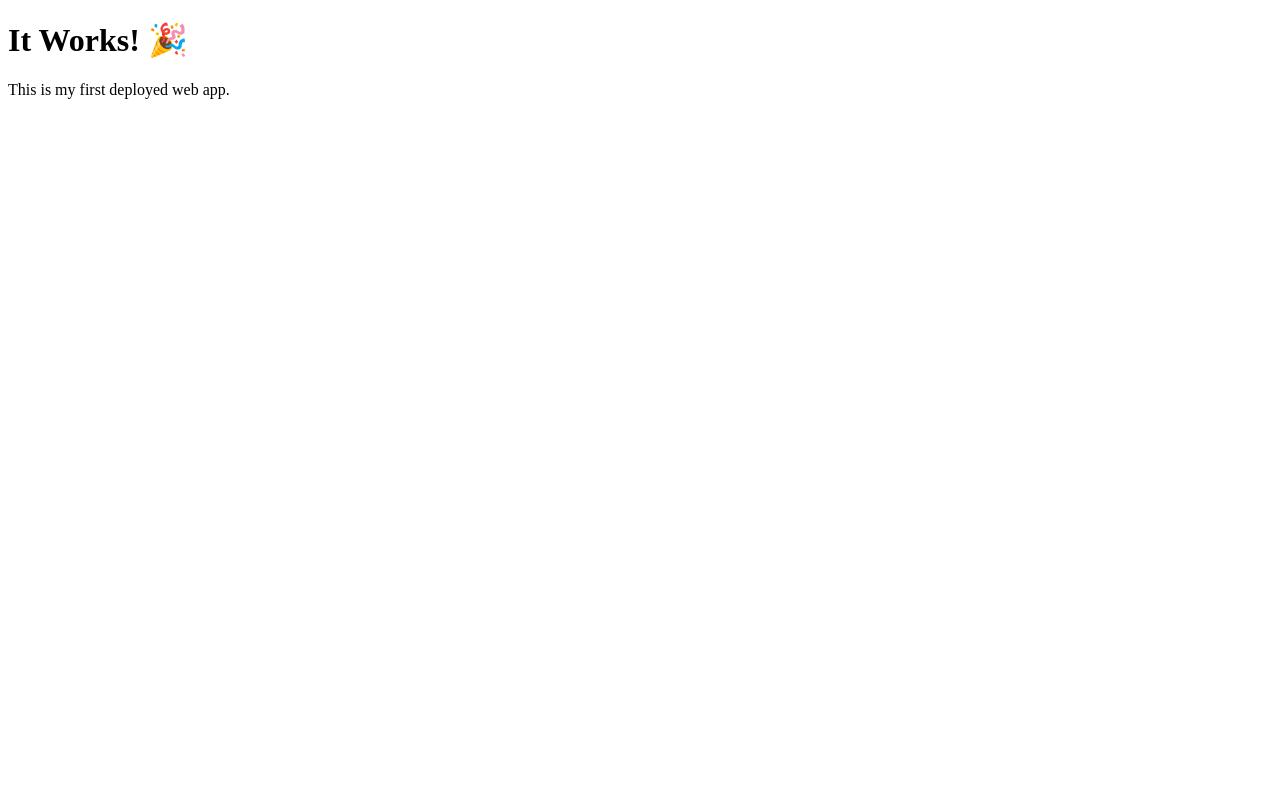
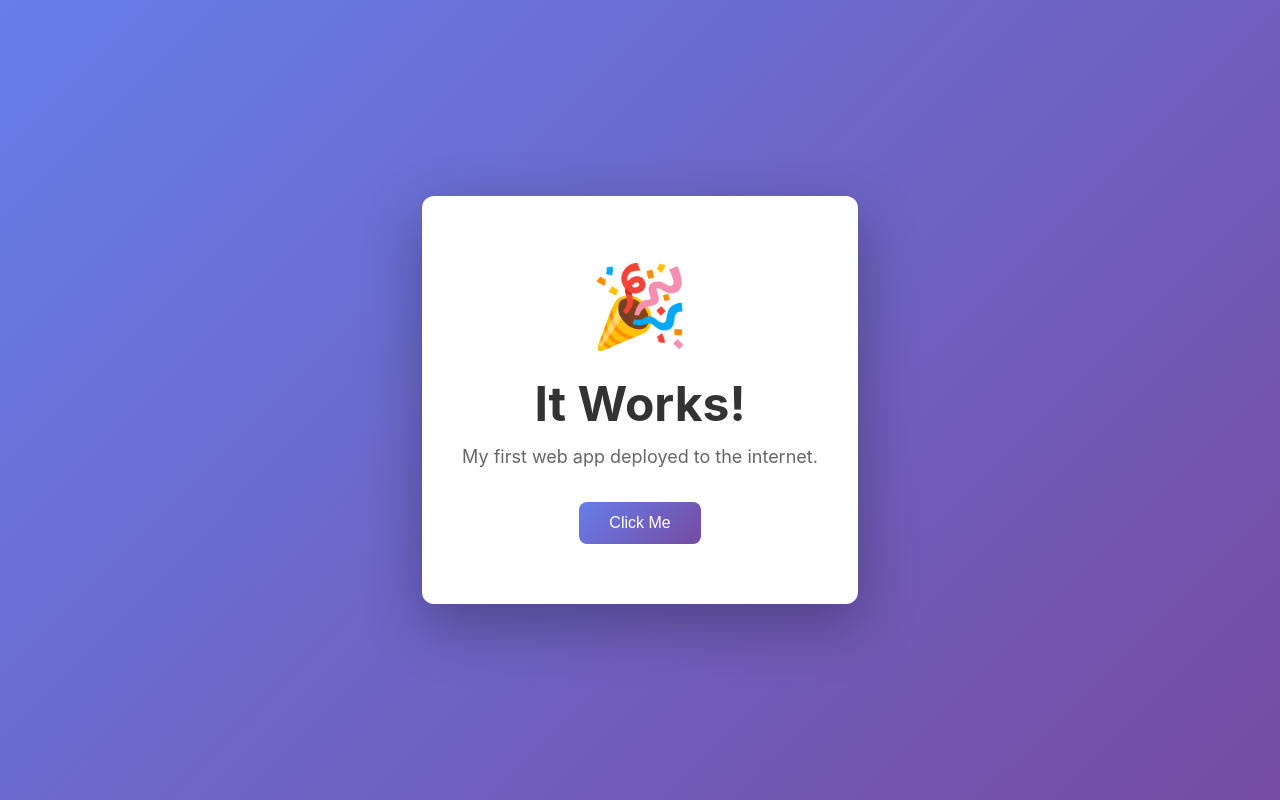
Before and after one commit to therealtylerwelch/Test-Setup, a plain HTML site: page index.html in a window 1280 px wide. Drawn offline with Linux system fonts and the light colour scheme.

Commit message:
page update

```diff
--- a/index.html
+++ b/index.html
@@ -1,10 +1,75 @@
 <!DOCTYPE html>
 <html>
 <head>
+  <meta charset="UTF-8">
+  <meta name="viewport" content="width=device-width, initial-scale=1.0">
   <title>My First Deploy</title>
+  <style>
+    * {
+      margin: 0;
+      padding: 0;
+      box-sizing: border-box;
+    }
+
+    body {
+      font-family: -apple-system, BlinkMacSystemFont, 'Segoe UI', Roboto, sans-serif;
+      background: linear-gradient(135deg, #667eea 0%, #764ba2 100%);
+      min-height: 100vh;
+      display: flex;
+      align-items: center;
+      justify-content: center;
+    }
+
+    .container {
+      text-align: center;
+      background: white;
+      padding: 60px 40px;
+      border-radius: 12px;
+      box-shadow: 0 20px 60px rgba(0, 0, 0, 0.3);
+      max-width: 500px;
+    }
+
+    h1 {
+      font-size: 48px;
+      color: #333;
+      margin-bottom: 10px;
+    }
+
+    .emoji {
+      font-size: 80px;
+      display: block;
+      margin-bottom: 20px;
+    }
+
+    p {
+      font-size: 18px;
+      color: #666;
+      line-height: 1.6;
+      margin-bottom: 30px;
+    }
+
+    .button {
+      background: linear-gradient(135deg, #667eea 0%, #764ba2 100%);
+      color: white;
+      padding: 12px 30px;
+      border: none;
+      border-radius: 8px;
+      font-size: 16px;
+      cursor: pointer;
+      transition: transform 0.2s;
+    }
+
+    .button:hover {
+      transform: scale(1.05);
+    }
+  </style>
 </head>
 <body>
-  <h1>It Works! 🎉</h1>
-  <p>This is my first deployed web app.</p>
+  <div class="container">
+    <span class="emoji">🎉</span>
+    <h1>It Works!</h1>
+    <p>My first web app deployed to the internet.</p>
+    <button class="button">Click Me</button>
+  </div>
 </body>
 </html>
```
